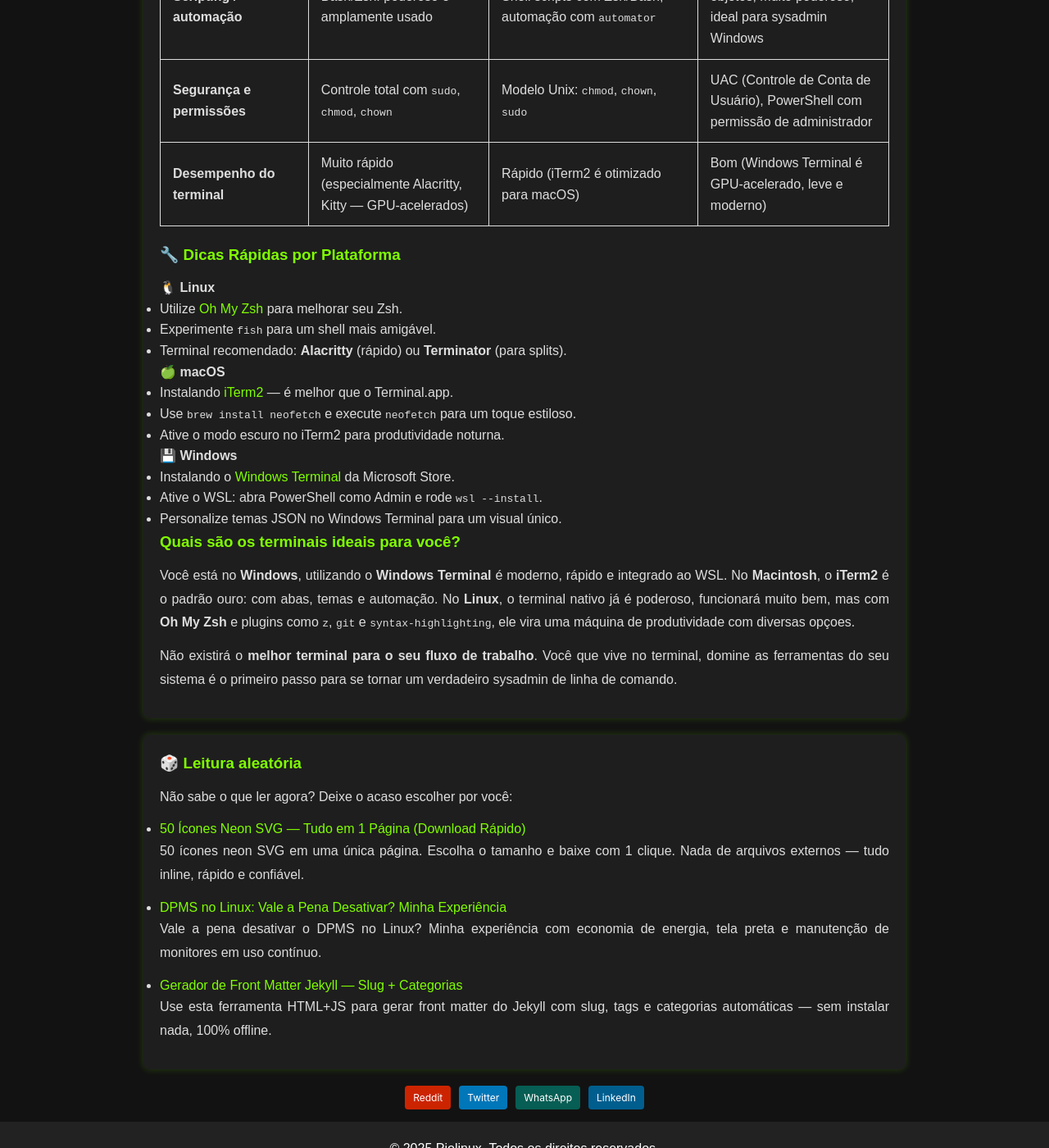
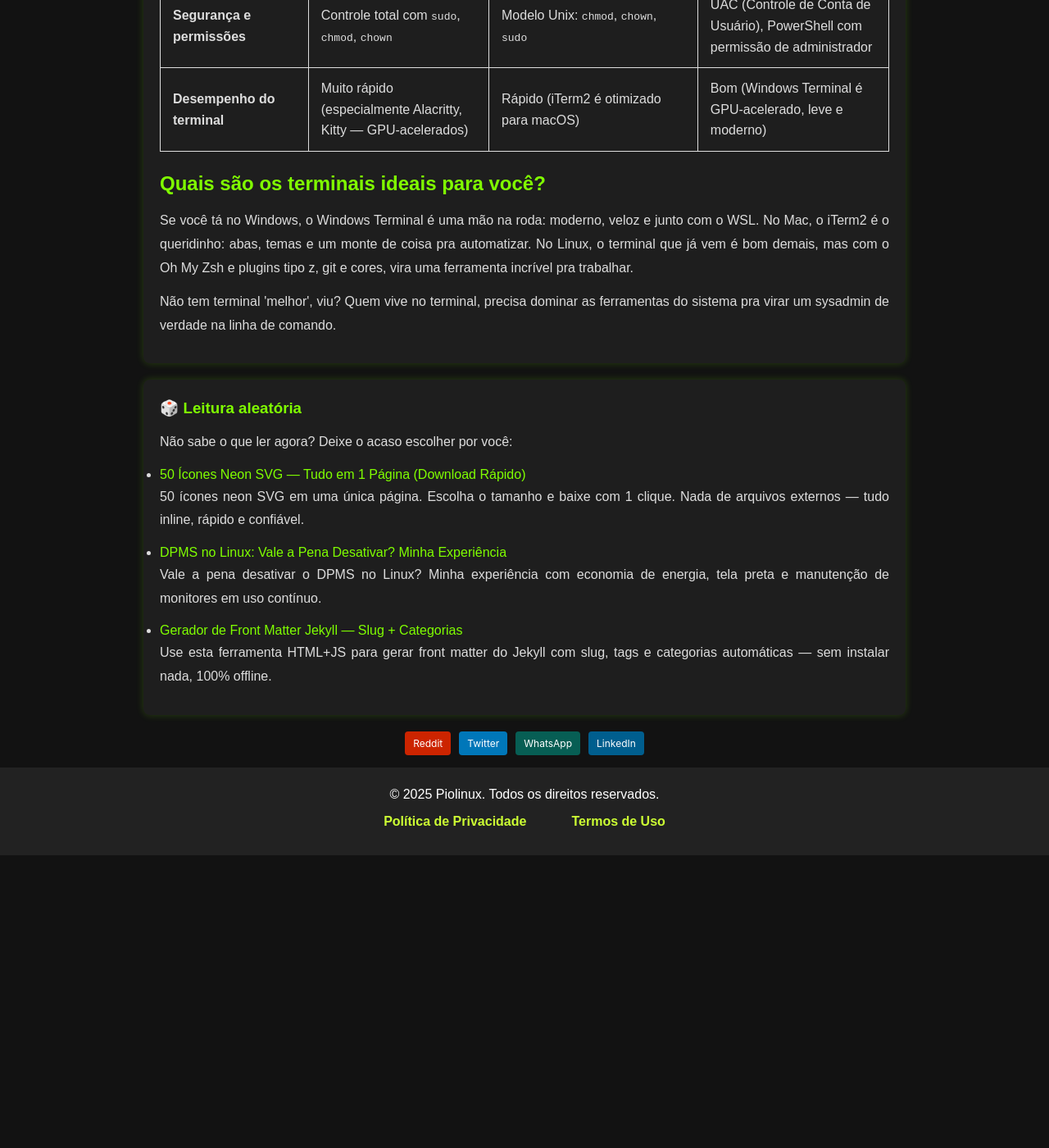
Before and after one commit to Piolinux/piolinux-site, a Jekyll site: the page built from _posts/2025-08-28-comparador-de-terminais-linux-macos-windows.md, in a window 1280 px wide and 1400 px high, scrolled down 2143 px. Shown: the whole window at 82% size. Built offline with Jekyll 4.4.1, drawn with Linux system fonts in a browser that asks for light colours; after the commit the page ends 3186 px from its top, so only the background shows below that; some of the changed text lies outside the part shown.

Commit message:
Update 2025-08-28-comparador-de-terminais-linux-macos-windows.md

```diff
--- a/_posts/2025-08-28-comparador-de-terminais-linux-macos-windows.md
+++ b/_posts/2025-08-28-comparador-de-terminais-linux-macos-windows.md
@@ -17,10 +17,13 @@ permalink: /comparativo-terminais/
 <section class="post-content">
 
 
-<p>Essa tabela comparativa apresentará os principais terminais e comandos disponíveis para Windows, macOS e Linux com total clareza . A tabela mostrará características, facilidades de utilização, personalização, compatibilidade com diferentes shells, ajudando você a escolher os terminais mais adequado para desenvolvimento, automação e administração de sistemas."</p>
+<h2>🖥️ Comparativo Completo: Terminais por Sistema</h2>
 
 
-<h2>🖥️ Comparativo Completo: Terminais por Sistema</h2>
+<p>Comparando os principais terminais e comandos disponíveis de sistemas operacionais: Linux, macOS e Windows! Vamos ver as diferenças em termos de facilidade de uso, personalização e compatibilidade com os vários shells disponíveis.</p>
+
+
+
 
 <table class="evergreen-table">
   <thead>
@@ -137,34 +140,16 @@ permalink: /comparativo-terminais/
   </tbody>
 </table>
 
-<h3>🔧 Dicas Rápidas por Plataforma</h3>
 
-<h4>🐧 Linux</h4>
-<ul>
-  <li>Utilize <a href="https://ohmyz.sh">Oh My Zsh</a> para melhorar seu Zsh.</li>
-  <li>Experimente <code>fish</code> para um shell mais amigável.</li>
-  <li>Terminal recomendado: <strong>Alacritty</strong> (rápido) ou <strong>Terminator</strong> (para splits).</li>
-</ul>
+<h2>
+    Quais são os terminais ideais para você?
+</h2>
 
-<h4>🍏 macOS</h4>
-<ul>
-  <li>Instalando <a href="https://iterm2.com">iTerm2</a> — é melhor que o Terminal.app.</li>
-  <li>Use <code>brew install neofetch</code> e execute <code>neofetch</code> para um toque estiloso.</li>
-  <li>Ative o modo escuro no iTerm2 para produtividade noturna.</li>
-</ul>
+<p>
+    Se você tá no Windows, o Windows Terminal é uma mão na roda: moderno, veloz e junto com o WSL. No Mac, o iTerm2 é o queridinho: abas, temas e um monte de coisa pra automatizar. No Linux, o terminal que já vem é bom demais, mas com o Oh My Zsh e plugins tipo z, git e cores, vira uma ferramenta incrível pra trabalhar.
 
-<h4>💾 Windows</h4>
-<ul>
-  <li>Instalando o <a href="https://aka.ms/terminal">Windows Terminal</a> da Microsoft Store.</li>
-  <li>Ative o WSL: abra PowerShell como Admin e rode <code>wsl --install</code>.</li>
-  <li>Personalize temas JSON no Windows Terminal para um visual único.</li>
-</ul>
 
-<h3>Quais são os terminais ideais para você?</h3>
+</p>
 
-<p>Você está no <strong>Windows</strong>, utilizando o <strong>Windows Terminal</strong> é moderno, rápido e integrado ao WSL.
-No <strong>Macintosh</strong>, o <strong>iTerm2</strong> é o padrão ouro: com abas, temas e automação.
-No <strong>Linux</strong>, o terminal nativo já é poderoso, funcionará muito bem, mas com <strong>Oh My Zsh</strong> e plugins como <code>z</code>, <code>git</code> e <code>syntax-highlighting</code>, ele vira uma máquina de produtividade com diversas opçoes.</p>
-
-<p>Não existirá o <strong>melhor terminal para o seu fluxo de trabalho</strong>.
-Você que vive no terminal, domine as ferramentas do seu sistema é o primeiro passo para se tornar um verdadeiro sysadmin de linha de comando.</p>
+<p>Não tem terminal 'melhor', viu? Quem vive no terminal, precisa dominar as ferramentas do sistema pra virar um sysadmin de verdade na linha de comando.
+</p>
```
